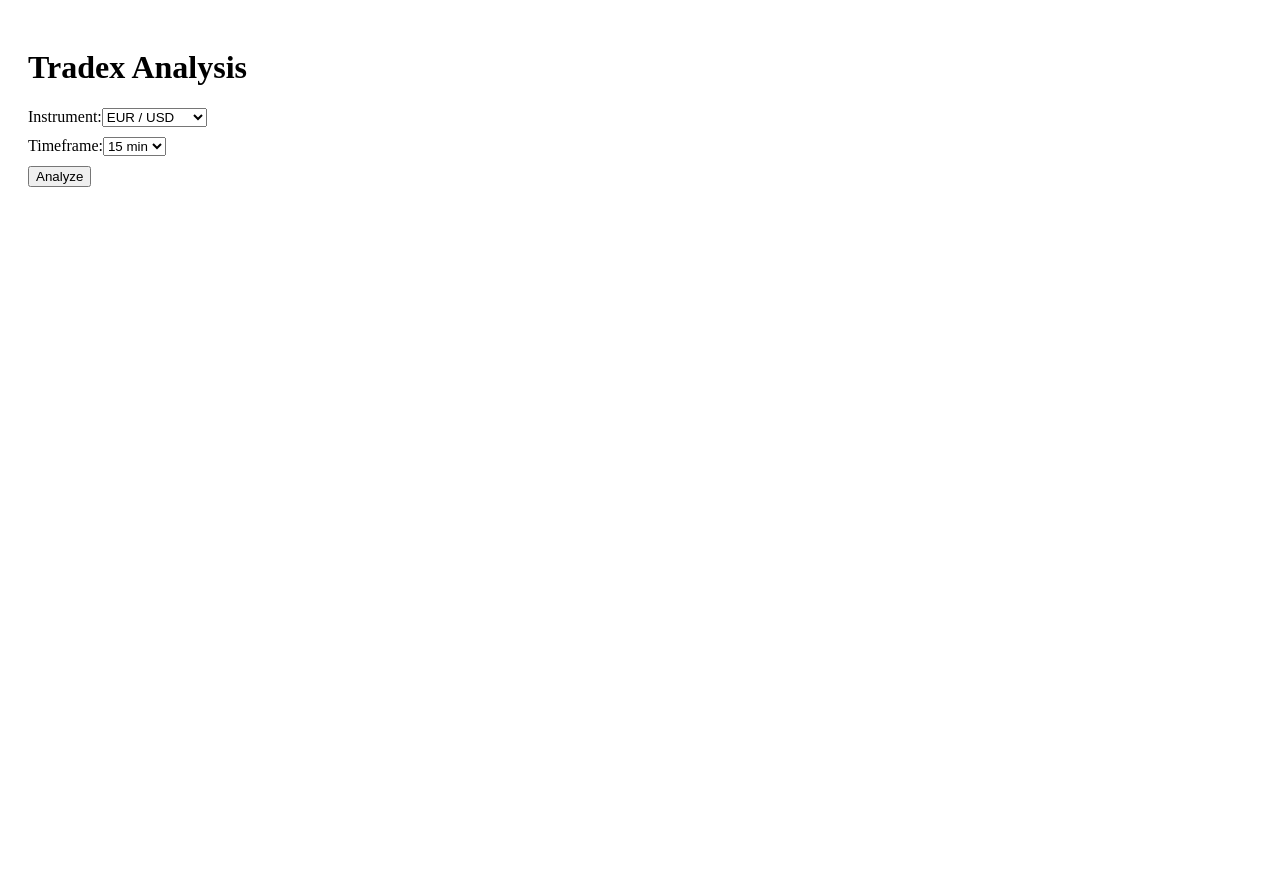
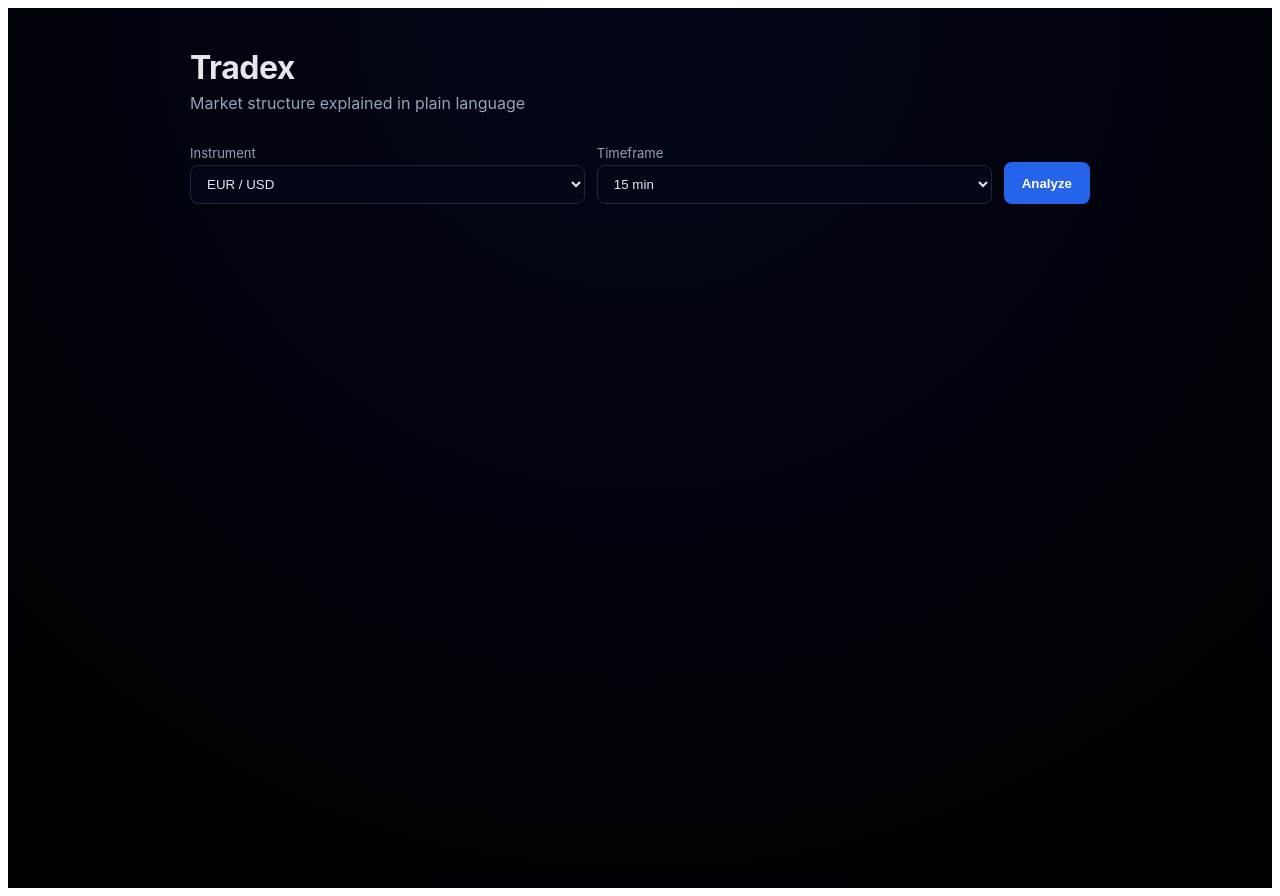
Before and after one commit to msibitebogo55-bit/bstream-live, a React (Vite) app in the folder frontend/: page / in a window 1280 px wide. Before the commit the page ends 800 px from the top, so only its background shows below. Built offline with nearby package versions, Linux system fonts and the light colour scheme.

Commit message:
Update App.jsx

```diff
--- a/frontend/src/App.jsx
+++ b/frontend/src/App.jsx
@@ -16,32 +16,47 @@ export default function App() {
       setAnalysis(data.analysis);
       setCandles(data.candles);
     } catch {
-      alert("Analysis temporarily Unvailable.");
+      alert("Analysis temporarily unavailable.");
     } finally {
       setLoading(false);
     }
   };
 
   return (
-    <div style={{ padding: 20 }}>
-      <h1>Tradex Analysis</h1>
+    <div style={styles.page}>
+      <div style={styles.container}>
+        <header style={styles.header}>
+          <h1 style={styles.title}>Tradex</h1>
+          <p style={styles.subtitle}>
+            Market structure explained in plain language
+          </p>
+        </header>
 
-      <div style={{ marginBottom: 10 }}>
-        <label>Instrument:</label>
-        <select value={symbol} onChange={e => setSymbol(e.target.value)}>
+        <section style={styles.controls}>
+          <div>
+            <label style={styles.label}>Instrument</label>
+            <select
+              style={styles.select}
+              value={symbol}
+              onChange={e => setSymbol(e.target.value)}
+            >
               <optgroup label="Forex">
                 {SYMBOLS.forex.map(s => (
-              <option key={s.value} value={s.value}>{s.label}</option>
+                  <option key={s.value} value={s.value}>
+                    {s.label}
+                  </option>
                 ))}
               </optgroup>
-
-
             </select>
           </div>
 
-      <div style={{ marginBottom: 10 }}>
-        <label>Timeframe:</label>
-        <select value={timeframe} onChange={e => setTimeframe(e.target.value)}>
+          <div>
+            <label style={styles.label}>Timeframe</label>
+            <select
+              style={styles.select}
+              value={timeframe}
+              onChange={e => setTimeframe(e.target.value)}
+            >
               <option value="1min">1 min</option>
               <option value="5min">5 min</option>
               <option value="15min">15 min</option>
@@ -50,48 +65,120 @@ export default function App() {
             </select>
           </div>
 
-      <button onClick={getAnalysis} disabled={loading}>
+          <button
+            style={{
+              ...styles.button,
+              opacity: loading ? 0.6 : 1
+            }}
+            onClick={getAnalysis}
+            disabled={loading}
+          >
             {loading ? "Analyzing..." : "Analyze"}
           </button>
+        </section>
 
         {candles && (
-  <div style={{ marginTop: 20 }}>
-    <h2>Last 5 Candles</h2>
-    <pre
-      style={{
-        fontFamily: "Courier, monospace",
-        whiteSpace: "pre-wrap",
-        lineHeight: 1.5,
-        backgroundColor: "#f5f5f5",
-        padding: "10px",
-        borderRadius: "5px",
-        overflowX: "auto"
-      }}
-    >
+          <section style={styles.box}>
+            <h3 style={styles.boxTitle}>Last 5 Candles</h3>
+            <pre style={styles.code}>
               {JSON.stringify(candles, null, 2)}
             </pre>
-  </div>
+          </section>
         )}
 
         {analysis && (
-        <div style={{ marginTop: 20 }}>
-          <h2>AI Analysis</h2>
-          <pre
-            style={{
-              fontFamily: "Courier, monospace",
-              whiteSpace: "pre-wrap",
-              lineHeight: 1.5,
-              backgroundColor: "#f5f5f5",
-              padding: "10px",
-              borderRadius: "5px",
-              overflowX: "auto"
-            }}
-          >
-            {analysis}
-          </pre>
-        </div>
+          <section style={styles.box}>
+            <h3 style={styles.boxTitle}>Market Explanation</h3>
+            <pre style={styles.analysis}>{analysis}</pre>
+          </section>
         )}
       </div>
+    </div>
   );
+}
 
+const styles = {
+  page: {
+    minHeight: "100vh",
+    background: "radial-gradient(circle at top, #020617, #000)",
+    padding: "40px 20px",
+    color: "#e5e7eb",
+    fontFamily: "Inter, system-ui, sans-serif"
+  },
+  container: {
+    maxWidth: 900,
+    margin: "0 auto"
+  },
+  header: {
+    marginBottom: 32
+  },
+  title: {
+    margin: 0,
+    fontSize: 32,
+    letterSpacing: "-0.5px"
+  },
+  subtitle: {
+    marginTop: 6,
+    color: "#94a3b8"
+  },
+  controls: {
+    display: "grid",
+    gridTemplateColumns: "1fr 1fr auto",
+    gap: 12,
+    marginBottom: 28,
+    alignItems: "end"
+  },
+  label: {
+    fontSize: 13,
+    color: "#94a3b8",
+    marginBottom: 4,
+    display: "block"
+  },
+  select: {
+    width: "100%",
+    padding: "10px 12px",
+    borderRadius: 8,
+    border: "1px solid #1e293b",
+    background: "#020617",
+    color: "#e5e7eb",
+    outline: "none"
+  },
+  button: {
+    padding: "10px 18px",
+    borderRadius: 8,
+    border: "none",
+    background: "#2563eb",
+    color: "white",
+    fontWeight: 600,
+    cursor: "pointer",
+    height: 42
+  },
+  box: {
+    marginTop: 24,
+    padding: 18,
+    borderRadius: 12,
+    background: "#020617",
+    border: "1px solid #1e293b"
+  },
+  boxTitle: {
+    marginTop: 0,
+    marginBottom: 12,
+    fontSize: 16
+  },
+  code: {
+    fontFamily: "JetBrains Mono, monospace",
+    fontSize: 12,
+    lineHeight: 1.6,
+    whiteSpace: "pre-wrap",
+    color: "#e5e7eb",
+    margin: 0
+  },
+  analysis: {
+    fontFamily: "JetBrains Mono, monospace",
+    fontSize: 13,
+    lineHeight: 1.7,
+    whiteSpace: "pre-wrap",
+    color: "#e5e7eb",
+    margin: 0
   }
+};
```
Lines whose indentation alone changed are shown as unchanged.
